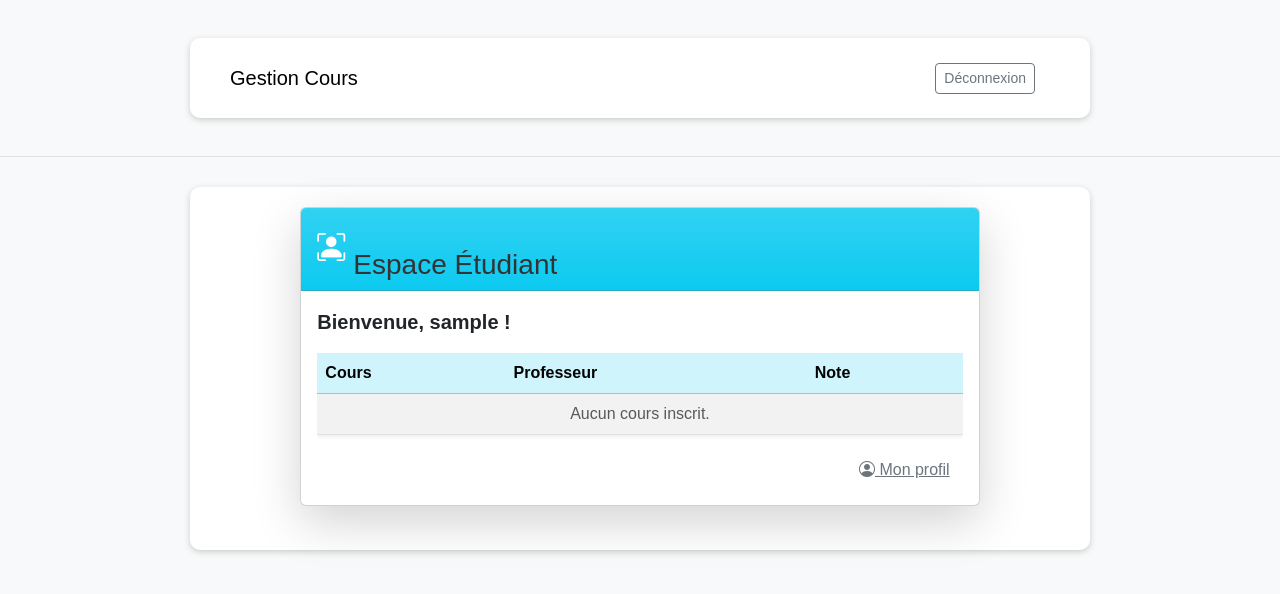
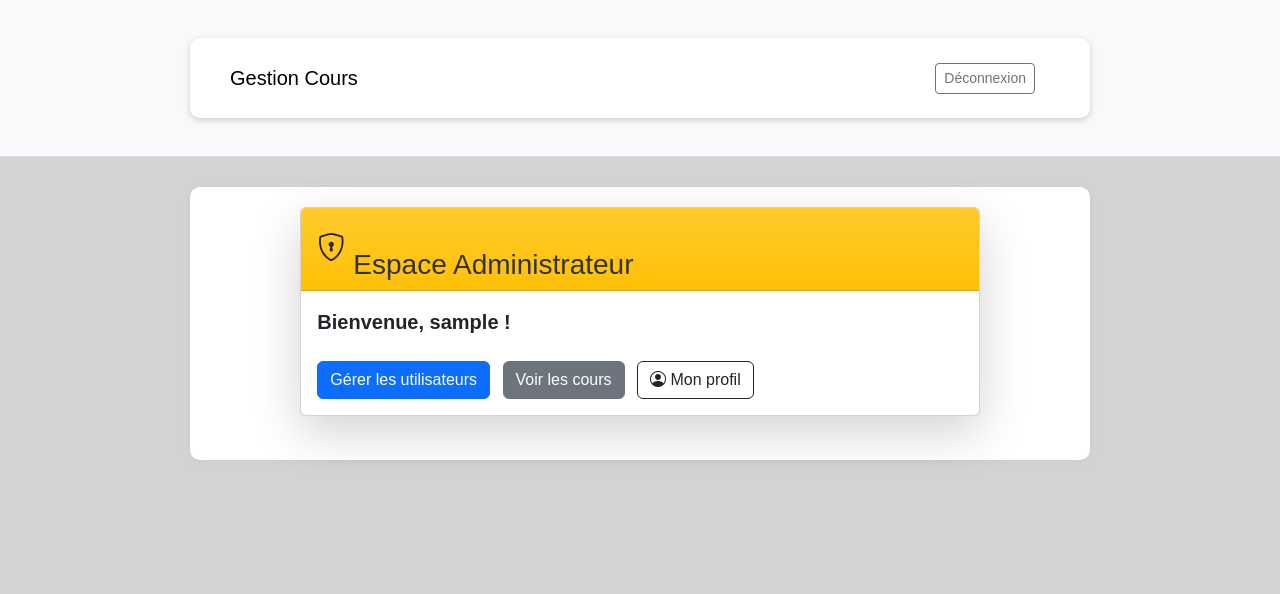
Before and after one commit to Mokhta-r/gestion_profile, a Flask app: page /admin in a window 1280 px wide. Shown: the top 594 px of the page. Run offline with Flask 3, Linux system fonts and the light colour scheme; the visitor is signed in with stand-in values (Sample User, id 1); data that the repository does not hold is empty; some libraries are stand-ins or nearby versions.

Commit message:
Tes modifications

```diff
--- a/static/style.css
+++ b/static/style.css
@@ -1,6 +1,6 @@
 body {
     font-family: Arial, sans-serif;
-    background: #f7f7f7;
+    background: #d3d3d3;
     margin: 0;
     padding: 0;
 }
@@ -26,12 +26,14 @@ nav a {
 
 nav a:hover {
     text-decoration: underline;
+    color: #0056b3;
 }
 
 h1,
 h2,
 h3 {
     color: #333;
+    margin-top: 2rem;
 }
 
 input,
@@ -40,6 +42,9 @@ button {
     padding: 8px;
     margin-top: 5px;
     margin-bottom: 10px;
+    border-radius: 4px;
+    border: 1px solid #ccc;
+    font-size: 1rem;
 }
 
 button {
@@ -47,6 +52,9 @@ button {
     color: #fff;
     border: none;
     border-radius: 4px;
+    padding: 8px 16px;
+    cursor: pointer;
+    transition: background 0.2s;
 }
 
 button:hover {
@@ -55,31 +63,28 @@ button:hover {
 
 .error {
     color: red;
+    font-weight: bold;
 }
 
 .success {
     color: green;
-}
-
-body {
-    background: #f8f9fa;
-}
-
-h2,
-h3 {
-    margin-top: 2rem;
+    font-weight: bold;
 }
 
 .table th,
 .table td {
     vertical-align: middle;
+    padding: 8px;
 }
 
 input[type="file"] {
     padding: 4px;
+    border: 1px solid #ccc;
+    border-radius: 4px;
 }
 
 form {
     max-width: 500px;
     margin: 0 auto;
+    background: transparent;
 }
--- a/templates/admin_dashboard.html
+++ b/templates/admin_dashboard.html
@@ -1,41 +1,21 @@
 {% extends 'base.html' %}
-{% block title %}Dashboard Étudiant{% endblock %}
+{% block title %}Dashboard Admin{% endblock %}
 {% block content %}
 <div class="row justify-content-center">
     <div class="col-xl-10 col-lg-11 col-md-12">
         <div class="card shadow-lg mb-4">
-            <div class="card-header bg-info bg-gradient text-white d-flex align-items-center">
-                <i class="bi bi-person-bounding-box fs-3 me-2"></i>
-                <h3 class="mb-0">Espace Étudiant</h3>
+            <div class="card-header bg-warning bg-gradient text-dark d-flex align-items-center">
+                <i class="bi bi-shield-lock fs-3 me-2"></i>
+                <h3 class="mb-0">Espace Administrateur</h3>
             </div>
             <div class="card-body">
                 <span class="fs-5 fw-bold">Bienvenue, {{ current_user.username }} !</span>
-                <div class="table-responsive mt-3">
-                    <table class="table table-striped table-hover align-middle shadow-sm">
-                        <thead class="table-info">
-                            <tr>
-                                <th>Cours</th>
-                                <th>Professeur</th>
-                                <th>Note</th>
-                            </tr>
-                        </thead>
-                        <tbody>
-                        {% for enrollment in enrollments %}
-                            <tr>
-                                <td>{{ enrollment.course_name }}</td>
-                                <td>{{ enrollment.professor_username }}</td>
-                                <td>{{ enrollment.grade if enrollment.grade is not none else "Non noté" }}</td>
-                            </tr>
-                        {% else %}
-                            <tr>
-                                <td colspan="3" class="text-center text-muted">Aucun cours inscrit.</td>
-                            </tr>
-                        {% endfor %}
-                        </tbody>
-                    </table>
-                </div>
-                <div class="text-end">
-                    <a href="{{ url_for('profile') }}" class="btn btn-link text-secondary"><i class="bi bi-person-circle"></i> Mon profil</a>
+                <div class="mt-4">
+                    <a href="{{ url_for('manage_users') }}" class="btn btn-primary me-2">Gérer les utilisateurs</a>
+                    <a href="{{ url_for('admin_courses') }}" class="btn btn-secondary me-2">Voir les cours</a>
+                    <a href="{{ url_for('profile') }}" class="btn btn-outline-dark">
+                        <i class="bi bi-person-circle"></i> Mon profil
+                    </a>
                 </div>
             </div>
         </div>
--- a/templates/base.html
+++ b/templates/base.html
@@ -33,7 +33,13 @@
             {% endfor %}
           {% endif %}
         {% endwith %}
-        {% block content %}{% endblock %}
+        {% block content %}
+        <div class="mt-3">
+           <a href="javascript:history.back()" class="btn btn-link">
+              <i class="bi bi-arrow-left"></i> Retour
+           </a>
+        </div>
+        {% endblock %}
     </div>
     <script src="https://cdn.jsdelivr.net/npm/bootstrap@5.3.3/dist/js/bootstrap.bundle.min.js"></script>
 </body>
```
Also changed, not shown: static/uploads/Ahmed_Salem.jpeg (added), static/uploads/Bouhe.png (added), static/uploads/background.jpeg (added).
